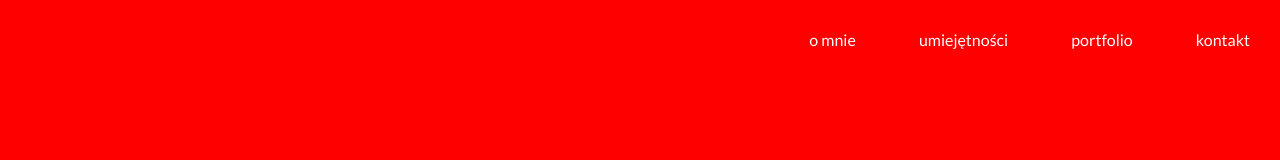
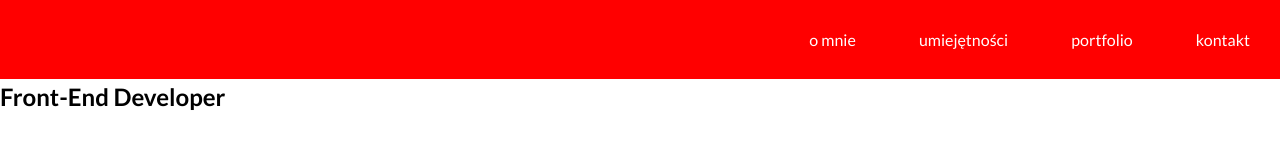
Before and after one commit to cpthardy/css-rozszerzony, a plain HTML site: page portfolio/index.html in a window 1280 px wide. Drawn offline with Linux system fonts and the light colour scheme.

Commit message:
rebuild nav

```diff
--- a/portfolio/css/style.css
+++ b/portfolio/css/style.css
@@ -5,17 +5,17 @@
 body {
     font-family: "Lato", sans-serif;
     margin: 0px;
-    background-color: red;
 }
 
 nav#menu {
+    background-color: red;
     position: fixed;
     top: 0;
-    right: 0;
-    background-color: rgba (0, 0, 0, 0);
+    width: 100%;
 }
 nav#menu ul {
     margin: 0px;
+    float: right;
 }
 nav#menu .menu-item {
     display: inline-block;
--- a/portfolio/index.html
+++ b/portfolio/index.html
@@ -22,6 +22,13 @@
             <li class="menu-item"><a href="contact">kontakt</a></li>
         </ul>
     </nav>
+
+    <header id="main-header">
+        <div id="my-name">
+            <h1>Maciej <span>Wydrych</span></h1>
+            <h2>Front-End Developer</h2>
+        </div>
+    </header>
 </body>
 
 </html>
```
Also changed, not shown: 1 other file.
